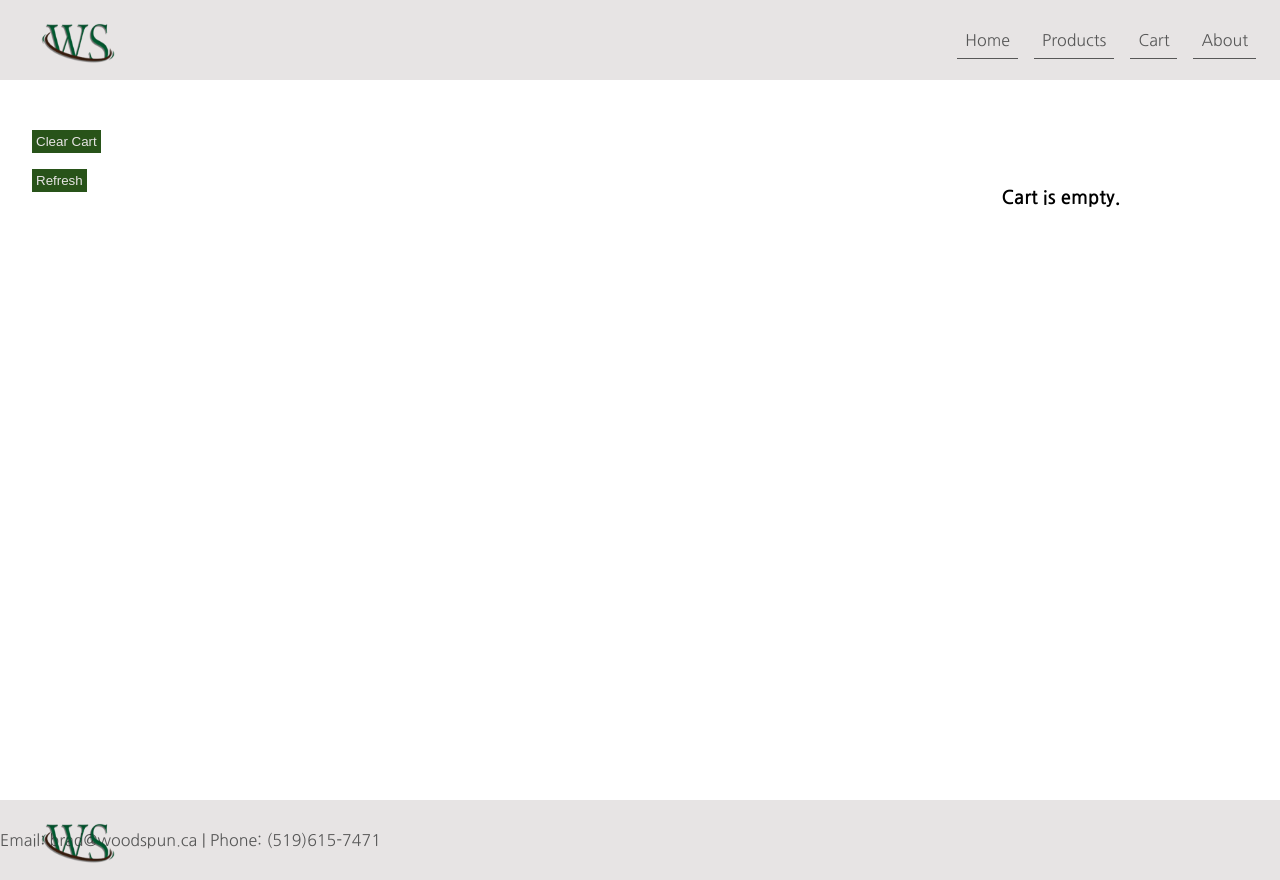
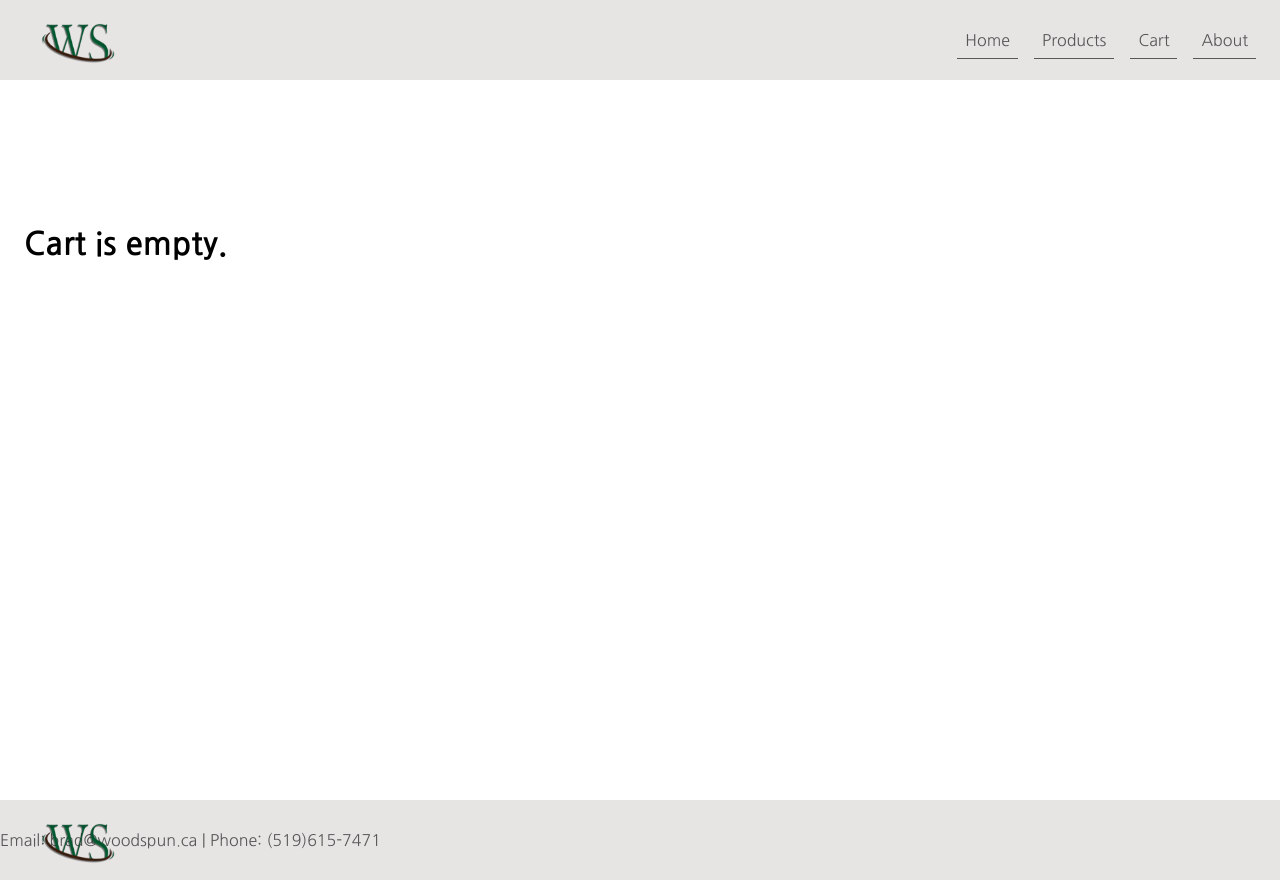
Before and after one commit to m-bender1/woodspun, a plain HTML site: page cart.html in a window 1280 px wide. Drawn offline with Linux system fonts and the light colour scheme.

Commit message:
cart header

```diff
--- a/cart.html
+++ b/cart.html
@@ -29,12 +29,14 @@
    </div>
 
    <div class="cartDiv">
+      <div id="cartHeader">
+         <div id="cartTotalDiv">
+            <p id="cartSubtotal"></p>
+            <p id="cartShippingCost"></p>
+            <h3 id="cartTotal"></h3>
+         </div>
+      </div>
       <div id="cartProductsDiv"></div>
-      <div id="cartTotalDiv">
-         <p id="cartSubtotal"></p>
-         <p id="cartShippingCost"></p>
-         <h3 id="cartTotal"></h3>
-      </div>
    </div>
 
    <footer>
--- a/js/script.js
+++ b/js/script.js
@@ -176,7 +176,13 @@ function addToCart(p) {
 }
 
 function displayCart() {
-   // get cart page elements
+   // empty cart
+   if (localStorage.length == 0) {
+      let itemTitle = document.createElement("h1");
+      itemTitle.textContent = "Cart is empty.";
+      document.getElementById("cartHeader").append(itemTitle);
+   }
+   else {
       let cartProductsDiv = document.getElementById("cartProductsDiv");
       let cartItemPriceArray = [];
       let clearCartBtn = document.createElement("button");
@@ -190,22 +196,17 @@ function displayCart() {
       cartProductsDiv.append(clearCartBtn);
       cartProductsDiv.append(refreshCartBtn);
 
+      // clear all cart items button
       clearCartBtn.addEventListener("click", function () {
          localStorage.clear();
          alert("Your cart has been cleared.");
       })
+      // refresh cart onlick
       refreshCartBtn.addEventListener("click", function () {
          location.reload();
       })
 
-   // empty cart
-   if (localStorage.length == 0) {
-      let itemTitle = document.createElement("h3");
-      itemTitle.textContent = "Cart is empty.";
-      document.getElementById("cartTotalDiv").append(itemTitle);
-   }
-   // cart w/ products
-   else {
+      // use product array for for loop length
       let productArray = sessionStorage.getItem("prodArr");
       for (let i = 0; i < productArray.length; i++) {
          let itemID = "item" + i;
```
Lines whose indentation alone changed are shown as unchanged.
